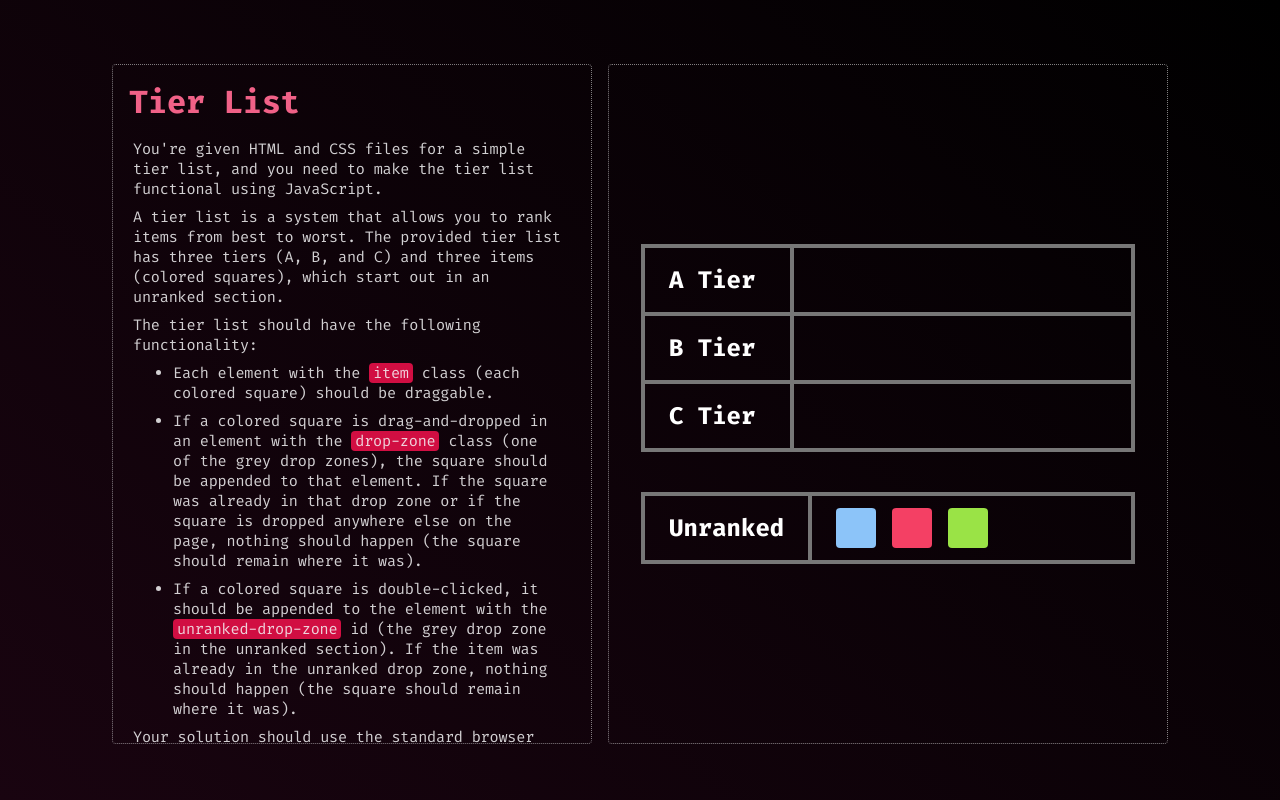
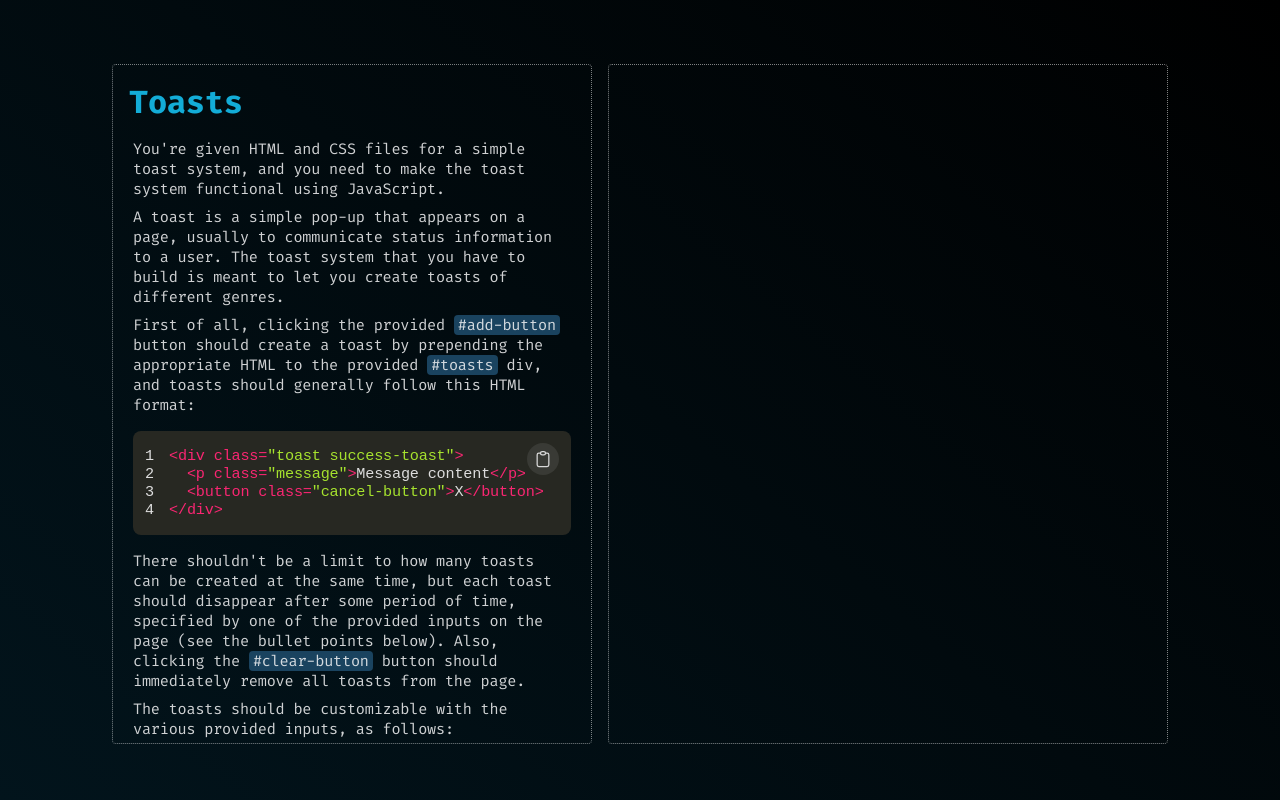
Before and after one commit to DemonDaddy22/frontend-expert, a React (Create React App) app: page / in a window 1280 px wide. Built offline with nearby package versions, Linux system fonts and the light colour scheme.

Commit message:
Add question details

```diff
--- a/src/App.tsx
+++ b/src/App.tsx
@@ -1,13 +1,13 @@
 import React from 'react';
 import './App.scss';
-import TierList from './components/TierList';
+import Toasts from './components/Toasts';
 import ThemeContextProvider from './context/ThemeContext';
 
 function App() {
   return (
     <ThemeContextProvider>
       <div className='container'>
-        <TierList />
+        <Toasts />
       </div>
     </ThemeContextProvider>
   );
--- /dev/null
+++ b/src/components/Toasts/codeBlock.ts
@@ -0,0 +1,4 @@
+export const sampleToastItem = `<div class="toast success-toast">
+  <p class="message">Message content</p>
+  <button class="cancel-button">X</button>
+</div>`;
--- /dev/null
+++ b/src/components/Toasts/index.tsx
@@ -0,0 +1,81 @@
+import React from 'react';
+import classes from './styles.module.scss';
+import ProjectPage from '../ProjectPage';
+import QuestionDetails from '../QuestionDetails';
+import { PROJECT_COLORS } from '../../constants/theme';
+import CodeBlock from '../UI/CodeBlock';
+import { sampleToastItem } from './codeBlock';
+
+const Toasts: React.FC<Props> = () => {
+  return (
+    <ProjectPage background={PROJECT_COLORS.PROJECT35.background} containerClassName={classes.pageContainer}>
+      <QuestionDetails
+        title='Toasts'
+        titleClassName={classes.questionTitle}
+        containerClassName={classes.questionDetails}
+        descriptionClassName={classes.questionDescription}>
+        <p>
+          You're given HTML and CSS files for a simple toast system, and you need to make the toast system functional
+          using JavaScript.
+        </p>
+        <p>
+          A toast is a simple pop-up that appears on a page, usually to communicate status information to a user. The
+          toast system that you have to build is meant to let you create toasts of different genres.
+        </p>
+        <p>
+          First of all, clicking the provided <span className={classes.questionDescriptionHighlight}>#add-button</span>{' '}
+          button should create a toast by prepending the appropriate HTML to the provided{' '}
+          <span className={classes.questionDescriptionHighlight}>#toasts</span> div, and toasts should generally follow
+          this HTML format:
+        </p>
+        <div className={classes.codeWrapper}>
+          <CodeBlock codeString={sampleToastItem} language='xml' />
+        </div>
+        <p>
+          There shouldn't be a limit to how many toasts can be created at the same time, but each toast should disappear
+          after some period of time, specified by one of the provided inputs on the page (see the bullet points below).
+          Also, clicking the <span className={classes.questionDescriptionHighlight}>#clear-button</span> button should
+          immediately remove all toasts from the page.
+        </p>
+        <p>The toasts should be customizable with the various provided inputs, as follows:</p>
+        <ul>
+          <li>
+            The <span className={classes.questionDescriptionHighlight}>#success</span> and{' '}
+            <span className={classes.questionDescriptionHighlight}>#error</span> radio buttons should control if the
+            next toast is a success toast or an error toast. Success toasts should have the{' '}
+            <span className={classes.questionDescriptionHighlight}>success-toast</span> class, while error toasts should
+            have the <span className={classes.questionDescriptionHighlight}>error-toast</span> class.
+          </li>
+          <li>
+            The <span className={classes.questionDescriptionHighlight}>#message-content</span> textarea should control
+            the contents of the next toast. If no message is present in the textarea, the toast message should default
+            to either "Success!" or "Error.", depending on if the toast is a success toast or an error toast. The toast
+            message should always be a paragraph with the class{' '}
+            <span className={classes.questionDescriptionHighlight}>message</span>.
+          </li>
+          <li>
+            The <span className={classes.questionDescriptionHighlight}>#duration</span> input should control how long
+            the next toast is visible in milliseconds. If the duration value is less than 500, an empty string, or
+            otherwise not a number, a default value of 500 milliseconds should be used.
+          </li>
+          <li>
+            The <span className={classes.questionDescriptionHighlight}>#cancelable</span> checkbox should control
+            whether the next toast has a cancel button:
+            <ul>
+              <li>If the checkbox isn't checked, the toast shouldn't have a cancel button in its HTML.</li>
+              <li>
+                A cancel button should always have the{' '}
+                <span className={classes.questionDescriptionHighlight}>cancel-button</span> class and{' '}
+                <span className={classes.questionDescriptionHighlight}>X</span> as its text content.
+              </li>
+              <li>Clicking the cancel button should immediately remove the relevant toast from the page.</li>
+            </ul>
+          </li>
+        </ul>
+      </QuestionDetails>
+      <section className={classes.solutionContainer}></section>
+    </ProjectPage>
+  );
+};
+
+export default Toasts;
--- /dev/null
+++ b/src/components/Toasts/styles.module.scss
@@ -0,0 +1,58 @@
+@import '../../constants/theme.scss';
+@import '../../utils/mixins.scss';
+
+.pageContainer {
+  @media screen and (min-width: 992px) {
+    overflow-y: hidden;
+  }
+}
+
+.questionDetails {
+  @media screen and (min-width: 992px) {
+    max-width: 40rem;
+    max-height: 85vh;
+    overflow-y: auto;
+  }
+}
+
+.questionDescription {
+  @include spacing (0 0.25rem);
+  word-break: break-word;
+  white-space: break-spaces;
+
+  a {
+    color: $project-highlight-35;
+  }
+}
+
+.questionTitle {
+  color: $project-header-35;
+}
+
+.questionDescriptionHighlight {
+  @include spacing (0 0.25rem);
+  background-color: $project-highlight-35;
+  border-radius: 0.25rem;
+}
+
+.solutionContainer {
+  @include spacing (2rem);
+  border: 1px dotted rgba($color: $white, $alpha: 0.5);
+  border-radius: 0.25rem;
+  overflow-y: hidden;
+  align-self: stretch;
+  display: flex;
+  flex-direction: column;
+  align-items: center;
+  justify-content: center;
+
+  @media screen and (min-width: 992px) {
+    @include spacing (4rem 2rem);
+    max-height: 85vh;
+    width: 35rem;
+  }
+}
+
+.codeWrapper {
+  @include spacing (0.5rem 0);
+}
--- a/src/components/TodoList/styles.module.scss
+++ b/src/components/TodoList/styles.module.scss
@@ -50,6 +50,10 @@
     max-height: 85vh;
     width: 35rem;
   }
+}
+
+.codeWrapper {
+  @include spacing (0.5rem 0);
 }
 
 .todoListWrapper {
--- a/src/constants/theme.scss
+++ b/src/constants/theme.scss
@@ -262,3 +262,8 @@ $project-output-33: #E6D295;
 $project-bg-34: linear-gradient(40deg, #190410 0%, $black 100%);
 $project-header-34: #F06187;
 $project-highlight-34: #D10E42;
+
+// project-35
+$project-bg-35: linear-gradient(40deg, #02141C 0%, $black 100%);
+$project-header-35: #13ACD7;
+$project-highlight-35: #1A435F;
--- a/src/constants/theme.ts
+++ b/src/constants/theme.ts
@@ -126,4 +126,7 @@ export const PROJECT_COLORS: { [key: string]: { [key: string]: string } } = {
   PROJECT34: {
     background: `linear-gradient(40deg, #190410 0%, ${COLORS.BLACK} 100%)`,
   },
+  PROJECT35: {
+    background: `linear-gradient(40deg, #02141C 0%, ${COLORS.BLACK} 100%)`,
+  },
 };
```
